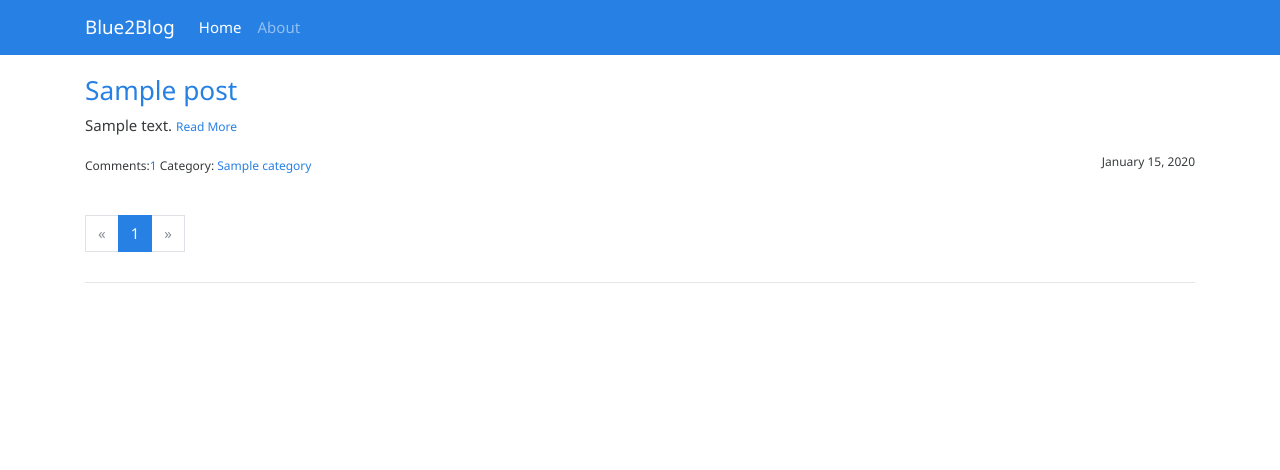
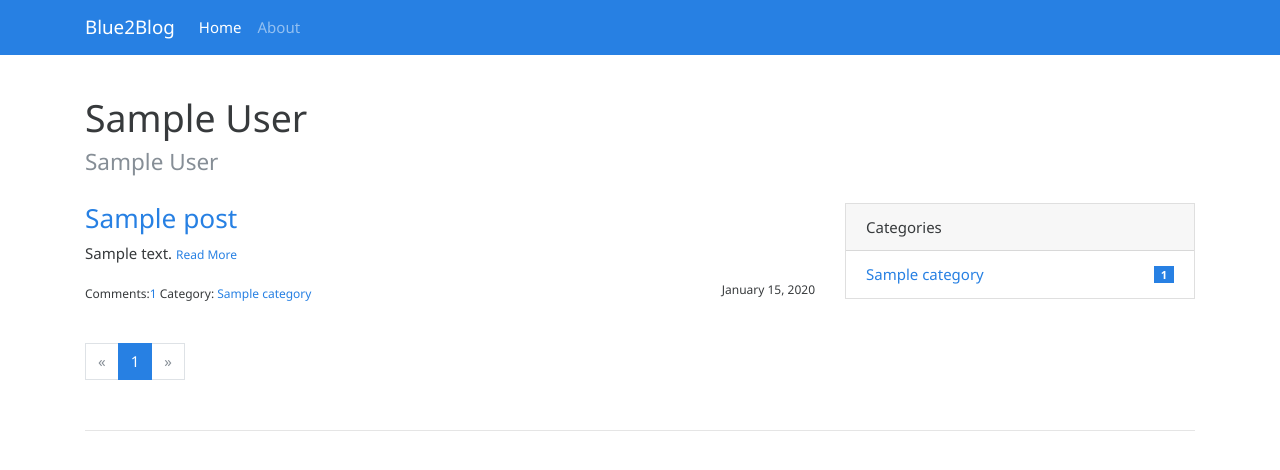
Before and after one commit to MoonMonsters/Blue2Blog, a Flask app: page / in a window 1280 px wide. Shown: the top 470 px of the page. Run offline with Flask 2, Linux system fonts and the light colour scheme; tables that the repository leaves empty hold one stand-in row (values such as "Sample post"); some libraries are stand-ins or nearby versions.

Commit message:
分类显示博客列表

```diff
--- a/Blue2Blog/blueprints/blog.py
+++ b/Blue2Blog/blueprints/blog.py
@@ -4,7 +4,7 @@
 from flask import Blueprint, current_app
 from flask import render_template, request
 
-from Blue2Blog.models import Post
+from Blue2Blog.models import Post, Category
 
 blog_bp = Blueprint('blog', __name__)
 
@@ -35,7 +35,16 @@ def about():
 
 @blog_bp.route('/category/<int:category_id>')
 def show_category(category_id):
-	return render_template('blog/category.html')
+	category = Category.query.get_or_404(category_id)
+	page = request.args.get('page', 1, type=int)
+	per_page = current_app.config.get('BLUE2BLOG_POST_PER_PAGE', 15)
+	pagination = Post.query.with_parent(category).order_by(Post.timestamp.desc()).paginate(page, per_page=per_page)
+	posts = pagination.items
+	context = {}
+	context.update(posts=posts)
+	context.update(category=category)
+	context.update(pagination=pagination)
+	return render_template('blog/category.html', **context)
 
 
 @blog_bp.route('/post/<int:post_id>', methods=['GET', 'POST'])
--- /dev/null
+++ b/Blue2Blog/templates/blog/_posts.html
@@ -0,0 +1,30 @@
+{% if posts %}
+    {% for post in posts %}
+        <h3 class="text-primary">
+            <a href="{{ url_for('blog.show_post',post_id=post.id) }}">{{ post.title }}</a>
+        </h3>
+        <p>
+            {{ post.body|striptags|truncate }}
+            <small>
+                <a href="{{ url_for('blog.show_post',post_id=post.id) }}">Read More</a>
+            </small>
+        </p>
+        <small>
+            Comments:<a
+                href="{{ url_for('blog.show_post',post_id=post.id) }}#comments">{{ post.comments|length }}</a>
+            Category: <a
+                href="{{ url_for('blog.show_category',category_id=post.category.id) }}">{{ post.category.name }}</a>
+            <span class="float-right">{{ moment(post.timestamp).format('LL') }}</span>
+        </small>
+        {% if not loop.last %}
+            <hr/>
+        {% endif %}
+    {% endfor %}
+{% else %}
+    <div class="tip">
+        <h5>No Posts yet.</h5>
+        {% if current_user.is_authenticated %}
+            <a href="{{ url_for('admin.new_post') }}">Write Now</a>
+        {% endif %}
+    </div>
+{% endif %}
--- a/Blue2Blog/templates/blog/index.html
+++ b/Blue2Blog/templates/blog/index.html
@@ -3,41 +3,21 @@
 {% from 'bootstrap/pagination.html' import render_pagination %}
 
 {% block content %}
-{#    <div class="page-header">#}
-{#        <h1 class="display-3">{{ admin.blog_title|default('Blog Title') }}</h1>#}
-{#        <h4 class="text-muted">&nbsp;{{ admin.blog_sub_title|default('Blog Subtitle') }}</h4>#}
-{#    </div>#}
-    {% if posts %}
-        {% for post in posts %}
-            <h3 class="text-primary">
-                <a href="{{ url_for('blog.show_post',post_id=post.id) }}">{{ post.title }}</a>
-            </h3>
-            <p>
-                {{ post.body|striptags|truncate }}
-                <small>
-                    <a href="{{ url_for('blog.show_post',post_id=post.id) }}">Read More</a>
-                </small>
-            </p>
-            <small>
-                Comments:<a
-                    href="{{ url_for('blog.show_post',post_id=post.id) }}#comments">{{ post.comments|length }}</a>
-                Category: <a
-                    href="{{ url_for('blog.show_category',category_id=post.category.id) }}">{{ post.category.name }}</a>
-                <span class="float-right">{{ moment(post.timestamp).format('LL') }}</span>
-            </small>
-            {% if not loop.last %}
-                <hr/>
-            {% endif %}
-        {% endfor %}
-        <div class="page-footer">
-            {{ render_pagination(pagination) }}
-        </div>
-    {% else %}
-        <div class="tip">
-            <h5>No Posts yet.</h5>
-            {% if current_user.is_authenticated %}
-                <a href="{{ url_for('admin.new_post') }}">Write Now</a>
+    <div class="page-header">
+        <h1 class="display-5">{{ admin.blog_title|default('Blog Title') }}</h1>
+        <h4 class="text-muted">{{ admin.blog_sub_title|default('Blog Subtitle') }}</h4>
+    </div>
+    <div class="row">
+        <div class="col-sm-8">
+            {% include 'blog/_posts.html' %}
+            {% if posts %}
+                <div class="page-footer">
+                    {{ render_pagination(pagination) }}
+                </div>
             {% endif %}
         </div>
-    {% endif %}
+        <div class="col-sm-4">
+            {% include 'blog/_sidebar.html' %}
+        </div>
+    </div>
 {% endblock content %}
```
Also changed, not shown: Blue2Blog/templates/blog/category.html (+22 -9 lines).
